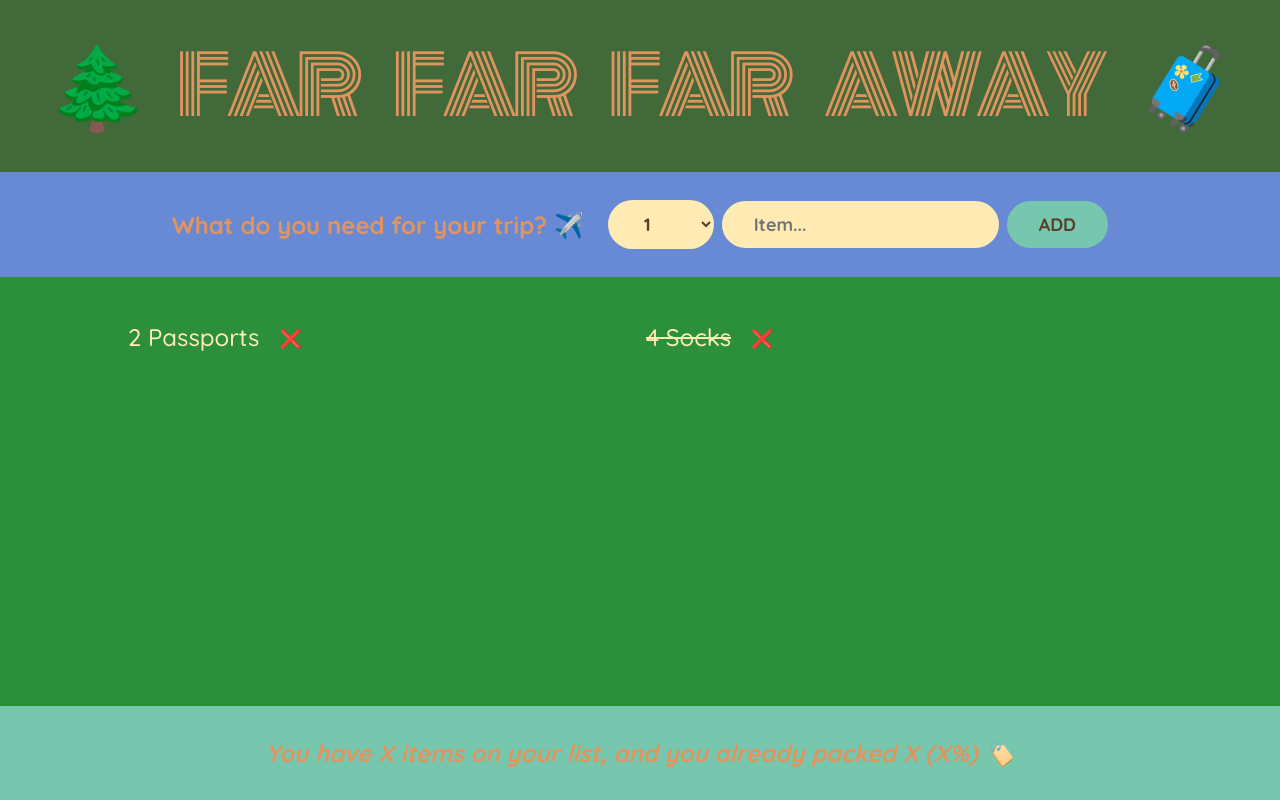
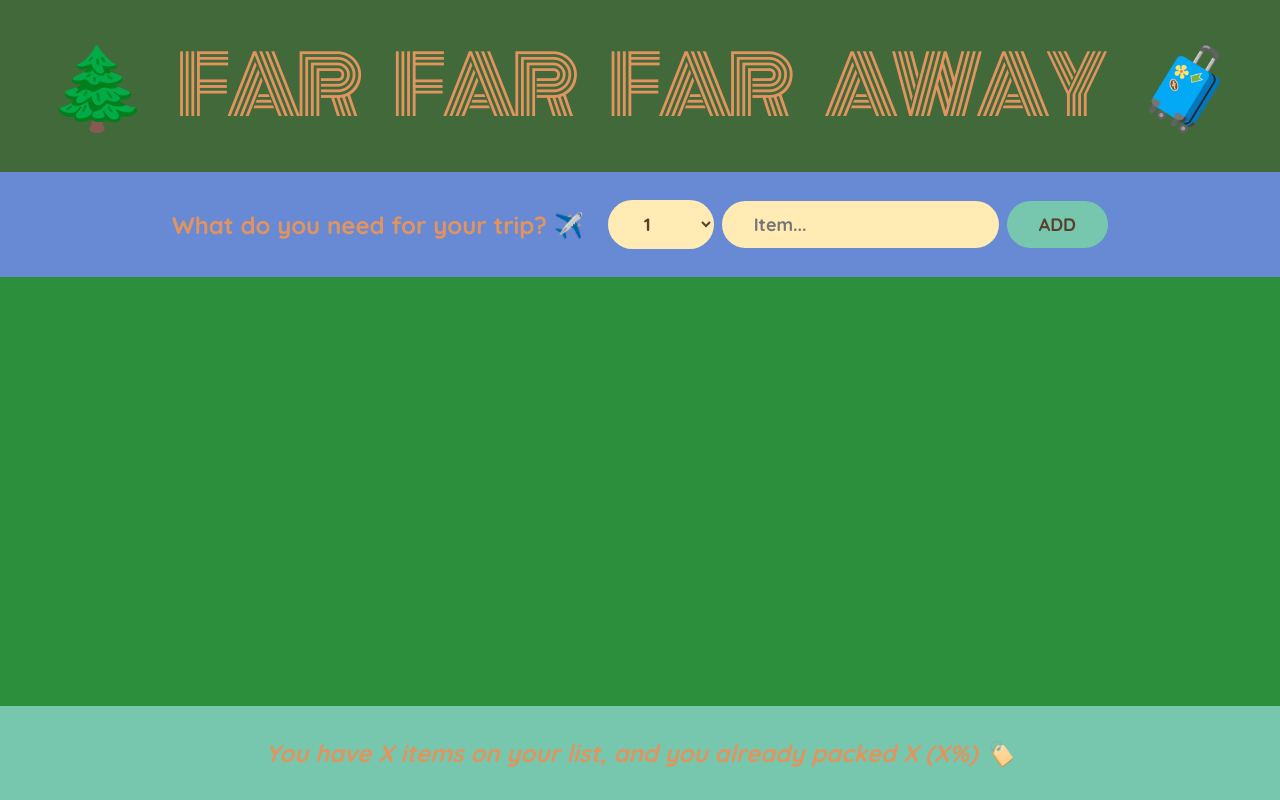
Before and after one commit to gtzjesus/FarAway, a React (Create React App) app: page / in a window 1280 px wide. Built offline with nearby package versions, Linux system fonts and the light colour scheme; the HTML template or start-up script is replaced by a standard one.

Commit message:
Lifting State Up and Reviewing

```diff
--- a/src/App.js
+++ b/src/App.js
@@ -1,15 +1,17 @@
 import { useState } from 'react';
 
-const initialItems = [
-  { id: 1, description: 'Passports', quantity: 2, packed: false },
-  { id: 2, description: 'Socks', quantity: 4, packed: true },
-];
 export default function App() {
+  const [items, setItems] = useState([]);
+
+  function handleAddItems(item) {
+    setItems((items) => [...items, item]);
+  }
+
   return (
     <div className="app">
       <Logo />
-      <Form />
-      <PackingList />
+      <Form onAddItems={handleAddItems} />
+      <PackingList items={items} />
       <Stats />
     </div>
   );
@@ -18,17 +20,18 @@
 function Logo() {
   return <h1>🌲 Far Far Far Away 🧳</h1>;
 }
-function Form() {
+function Form({ onAddItems }) {
   const [description, setDescription] = useState('');
   const [quantity, setQuantity] = useState(1);
+
   function handleSubmit(event) {
     event.preventDefault();
 
-    // GUARD CLOUSE
     if (!description) return;
 
     const newItem = { description, quantity, packed: false, id: Date.now() };
-    console.log(newItem);
+
+    onAddItems(newItem);
 
     // MAKE FORM GO INTO DEFAULT STATE (SYNC)
     setDescription('');
@@ -58,11 +61,11 @@
     </form>
   );
 }
-function PackingList() {
+function PackingList({ items }) {
   return (
     <div className="list">
       <ul>
-        {initialItems.map((item) => (
+        {items.map((item) => (
           <Item item={item} key={item.id} />
         ))}
       </ul>
```
